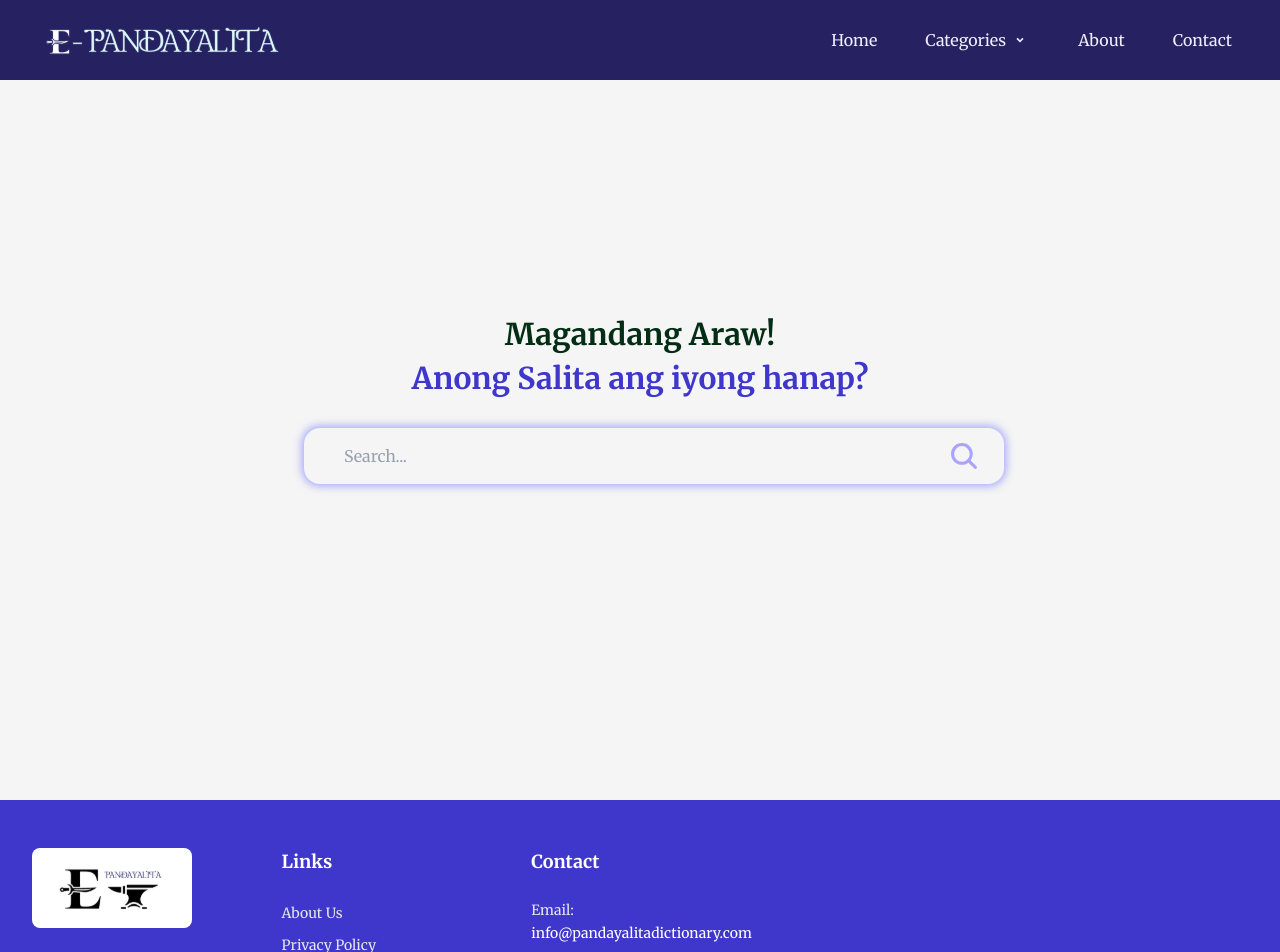
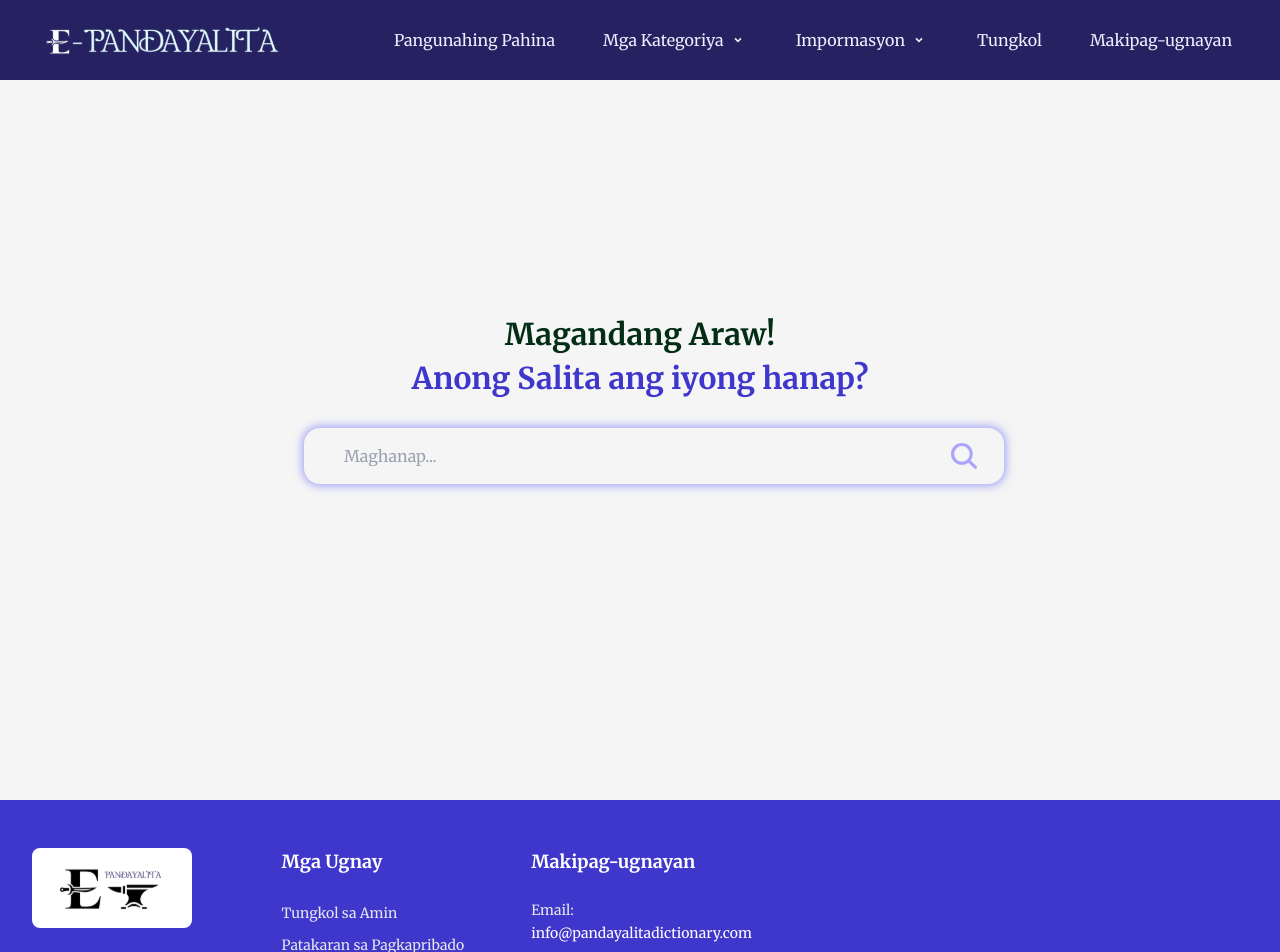
Before and after one commit to johnrefani/epandayalita, a Next.js app: page / in a window 1280 px wide. Shown: the top 952 px of the page. Built offline with nearby package versions, Linux system fonts and the light colour scheme.

Commit message:
refactor data

```diff
--- a/app/tungkol/page.tsx
+++ b/app/tungkol/page.tsx
@@ -3,9 +3,9 @@ import React from "react";
 
 const page = () => {
   return (
-    <main>
+    <main id="tungkol">
       <Header />
-      <div className="mx-[1rem] md:mx-[3.75rem] lg:mx-[6.25rem] xl:mx-[7.5rem] py-20">
+      <div className="mx-[1rem] md:mx-[3.75rem] lg:mx-[6.25rem] xl:mx-[7.5rem] mt-20 py-20">
         <Card />
       </div>
       <Footer />
--- a/components/Main.tsx
+++ b/components/Main.tsx
@@ -3,7 +3,7 @@ import Searchbar from './ui/Searchbar'
 
 const Main = () => {
   return (
-    <section id='home' className="flex h-screen max-h-[65rem] items-center justify-center">
+    <section id='pangunahingpahina' className="flex h-screen min-h-screen items-center justify-center">
       <div className="w-full max-w-4xl px-4 text-center">
         <div className="space-y-4 md:space-y-6 lg:space-y-8">
           <div className="space-y-1 md:space-y-2">
--- a/components/ui/PopularTerms.tsx
+++ b/components/ui/PopularTerms.tsx
@@ -6,7 +6,7 @@ const PopularTerms = () => {
     <section className="relative flex justify-center py-8 md:py-12 lg:py-16 mx-[1rem] md:mx-[3.75rem] lg:mx-[6.25rem] xl:mx-[7.5rem]">
       <div className="w-full max-w-5xl">
         <h1 className="text-blue-600 font-bold text-xl sm:text-2xl md:text-3xl lg:text-4xl my-6 sm:my-8 text-center sm:text-left">
-          Popular Terms
+         Mga Tanyag na Termino
         </h1>
         <div className="grid grid-cols-2 sm:grid-cols-3 md:grid-cols-4 lg:grid-cols-5 gap-3 sm:gap-4 md:gap-6">
           {terms.map((term) => (
--- a/components/ui/Searchbar.tsx
+++ b/components/ui/Searchbar.tsx
@@ -83,7 +83,7 @@ const Searchbar = () => {
           ref={inputRef}
           className="w-full h-full text-blue-950 outline-none bg-transparent text-sm md:text-base px-2 md:px-4 placeholder-gray-400"
           type="text"
-          placeholder="Search..."
+          placeholder="Maghanap..."
           value={query}
           onChange={(e) => setQuery(e.target.value)}
           onKeyDown={handleKeyDown}
--- a/data/index.ts
+++ b/data/index.ts
@@ -2,29 +2,38 @@
 export const navLinks = [
   {
     id: 1,
-    title: "Home",
-    href: "#home",
+    title: "Pangunahing Pahina",
+    href: "#pangunahingpahina",
   },
   {
     id: 2,
-    title: "Categories",
-    href: "#categories",
+    title: "Mga Kategoriya",
+    href: "#mgakategoriya",
     dropdown: [
-      { id: 1, title: "Parts", href: "/part" },
-      { id: 2, title: "Process", href: "/process" },
-      { id: 3, title: "Products", href: "/product" },
-      { id: 4, title: "Tools & Materials", href: "/tools" },
+      { id: 1, title: "Mga Bahagi", href: "/part" },
+      { id: 2, title: "Proseso", href: "/process" },
+      { id: 3, title: "Mga Produkto", href: "/product" },
+      { id: 4, title: "Mga Kasangkapan at Materyales", href: "/tools" },
     ],
   },
   {
     id: 3,
-    title: "About",
-    href: "#about",
+    title: "Impormasyon",
+    href: "#impormasyon",
+    dropdown: [
+      { id: 1, title: "Mananaliksik", href: "/mananaliksik" },
+      { id: 2, title: "Tagapayo", href: "/tagapayo"},
+    ]
   },
   {
     id: 4,
-    title: "Contact",
-    href: "#footer",
+    title: "Tungkol",
+    href: "/tungkol",
+  },
+  {
+    id: 5,
+    title: "Makipag-ugnayan",
+    href: "#makipagugnayan",
   },
 ];
 
@@ -32,16 +41,16 @@ export const navLinks = [
 export const footerLinks = [
   {
     id:1,
-    title: "Links",
+    title: "Mga Ugnay",
     links: [
-      { id: 1, title: "About Us", href: "/tungkol" },
-      { id: 2, title: "Privacy Policy", href: "/privacy-policy" },
-      { id: 3, title: "Terms of Use", href: "/terms-of-use" },
+      { id: 1, title: "Tungkol sa Amin  ", href: "/tungkol" },
+      { id: 2, title: "Patakaran sa Pagkapribado", href: "/patakaransapagkapribado" },
+      { id: 3, title: "Mga Tuntunin ng Paggamit", href: "/mgatuntuninngpaggamit" },
     ],
   },
   {
     id:2,
-    title: "Contact",
+    title: "Makipag-ugnayan",
     contacts: [
       { id: 1, title: "info@pandayalitadictionary.com", href: "mailto:info@pandayalitadictionary.com" },
       { id: 2, title: "09519713078", href: "tel:09519713078" },
```
